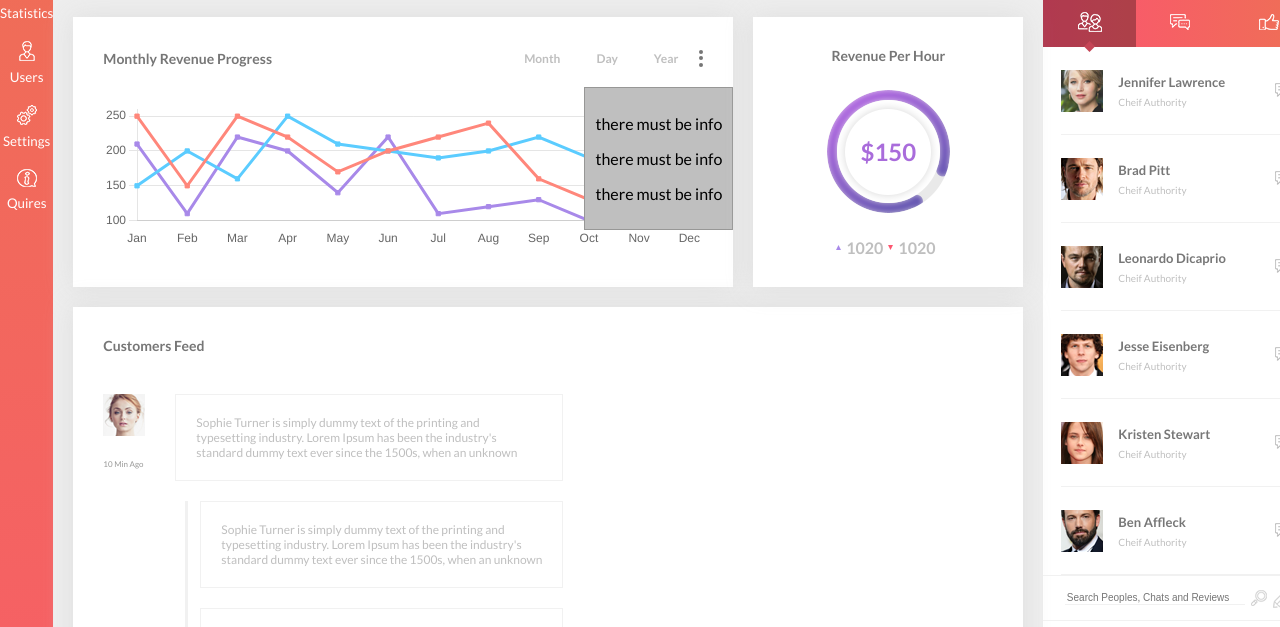
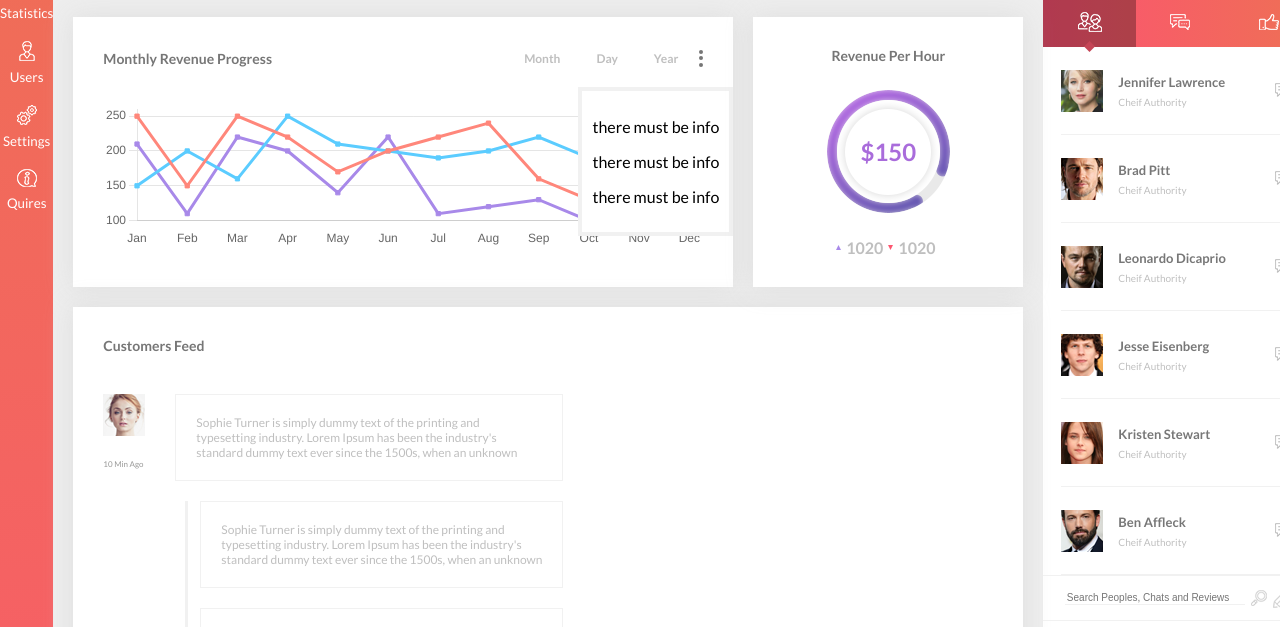
Before and after one commit to yiksvolro/pm23_16_Lab2, a website: page app/index.html in a window 1280 px wide. Both pictures are taken after a click on the element 701 px from the left and 231 px from the top of the page. Shown: the part 173-800 px from the top of the page. Drawn offline with nearby package versions, Linux system fonts and the light colour scheme.

Commit message:
colors changed

```diff
--- a/app/sass/style.css
+++ b/app/sass/style.css
@@ -412,9 +412,9 @@ header {
   position: absolute;
   right: -30px;
   top: 40px;
-  border: 1px solid #979796;
+  border: 4px solid #f1f1f1;
   padding: 10px;
-  background-color: #bfbfbf;
+  background-color: white;
   display: none;
 }
 
```
